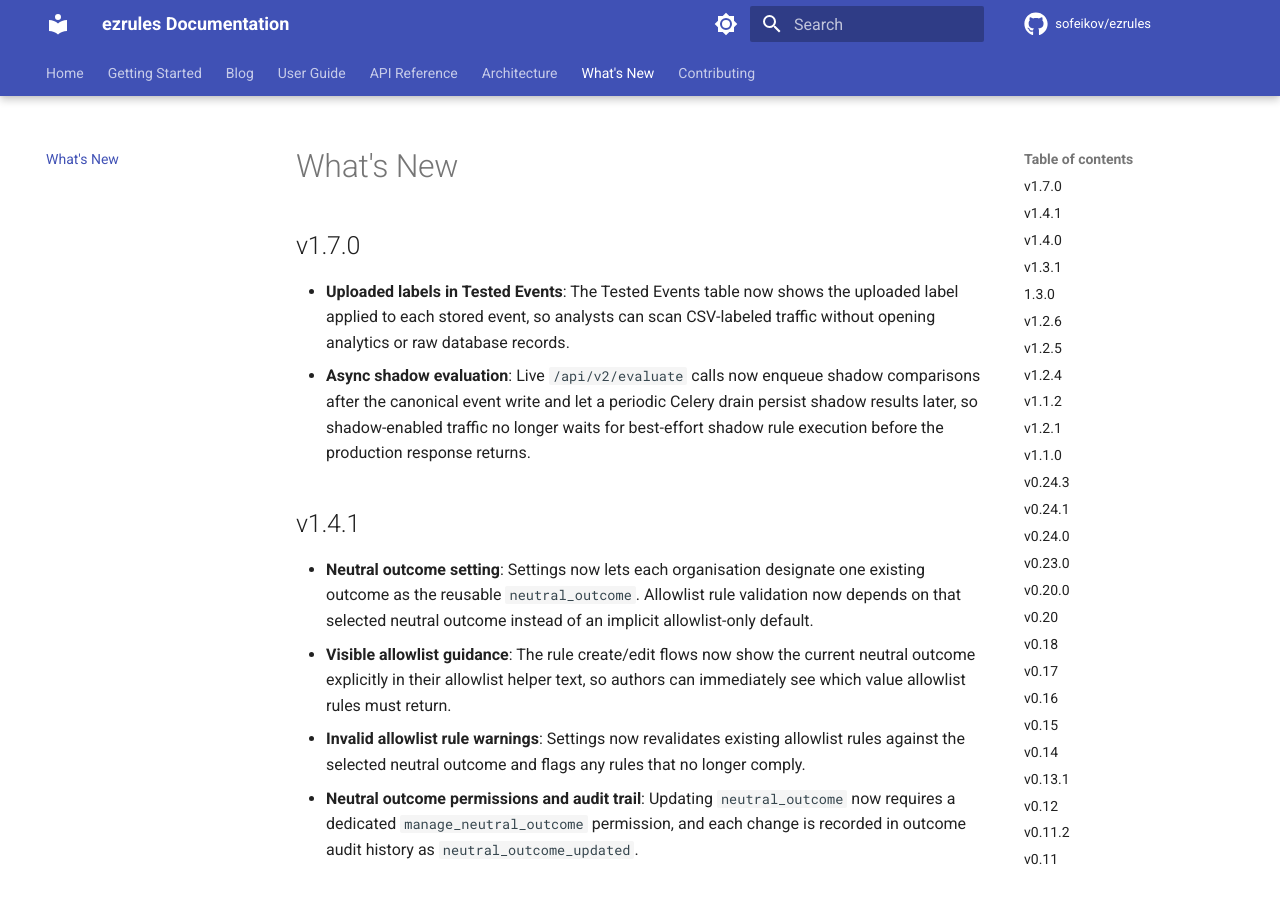
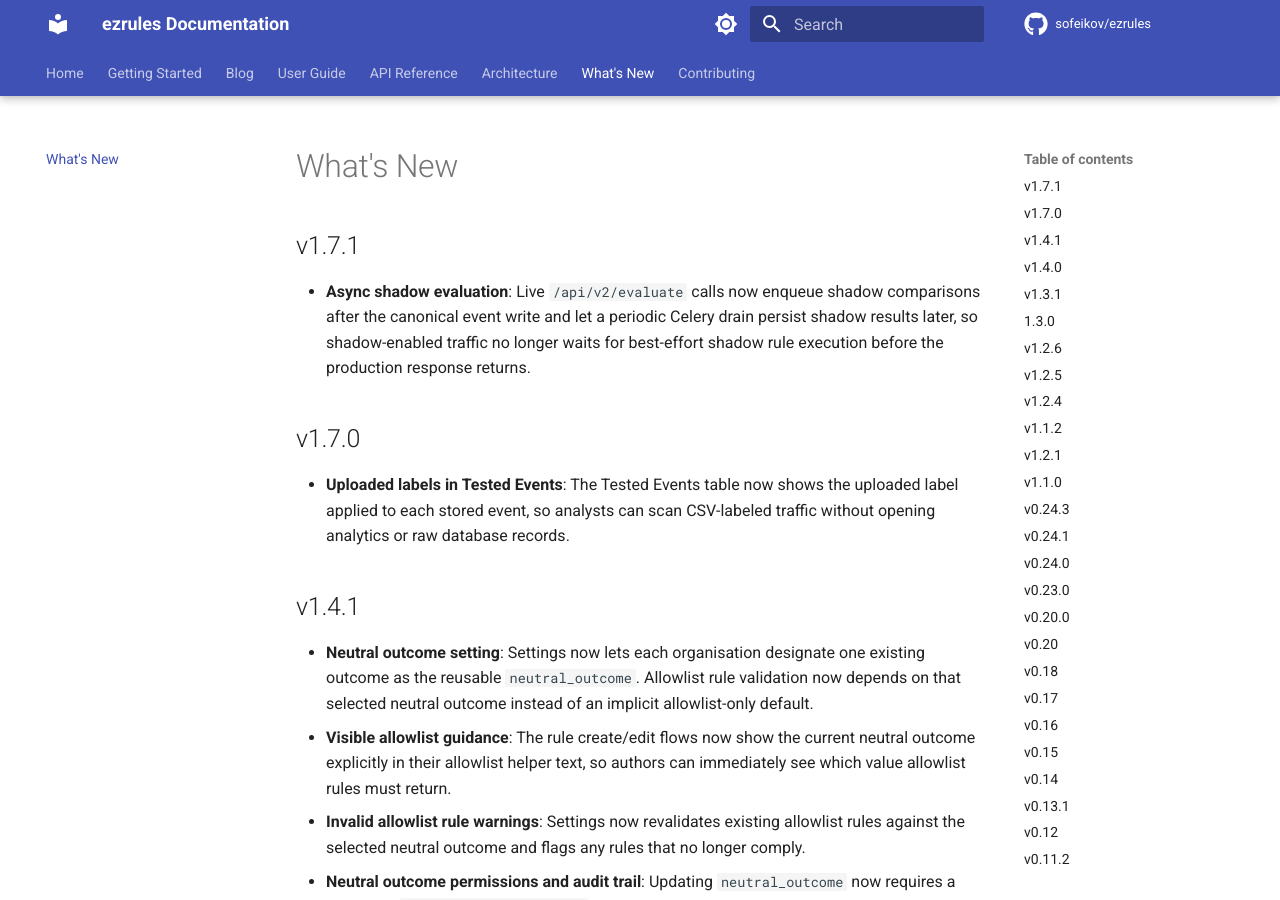
Before and after one commit to sofeikov/ezrules, an MkDocs documentation site: the page built from docs/whatsnew.md, in a window 1280 px wide and 900 px high. Built offline with MkDocs 1.6.1 and Material for MkDocs 9.7.7, drawn with Linux system fonts in a browser that asks for light colours; comment, search, counter and statistics services are not loaded.

Commit message:
Bump version

```diff
--- a/docs/whatsnew.md
+++ b/docs/whatsnew.md
@@ -1,9 +1,12 @@
 # What's New
+
+## v1.7.1
+
+* **Async shadow evaluation**: Live `/api/v2/evaluate` calls now enqueue shadow comparisons after the canonical event write and let a periodic Celery drain persist shadow results later, so shadow-enabled traffic no longer waits for best-effort shadow rule execution before the production response returns.
 
 ## v1.7.0
 
 * **Uploaded labels in Tested Events**: The Tested Events table now shows the uploaded label applied to each stored event, so analysts can scan CSV-labeled traffic without opening analytics or raw database records.
-* **Async shadow evaluation**: Live `/api/v2/evaluate` calls now enqueue shadow comparisons after the canonical event write and let a periodic Celery drain persist shadow results later, so shadow-enabled traffic no longer waits for best-effort shadow rule execution before the production response returns.
 
 ## v1.4.1
 
```
